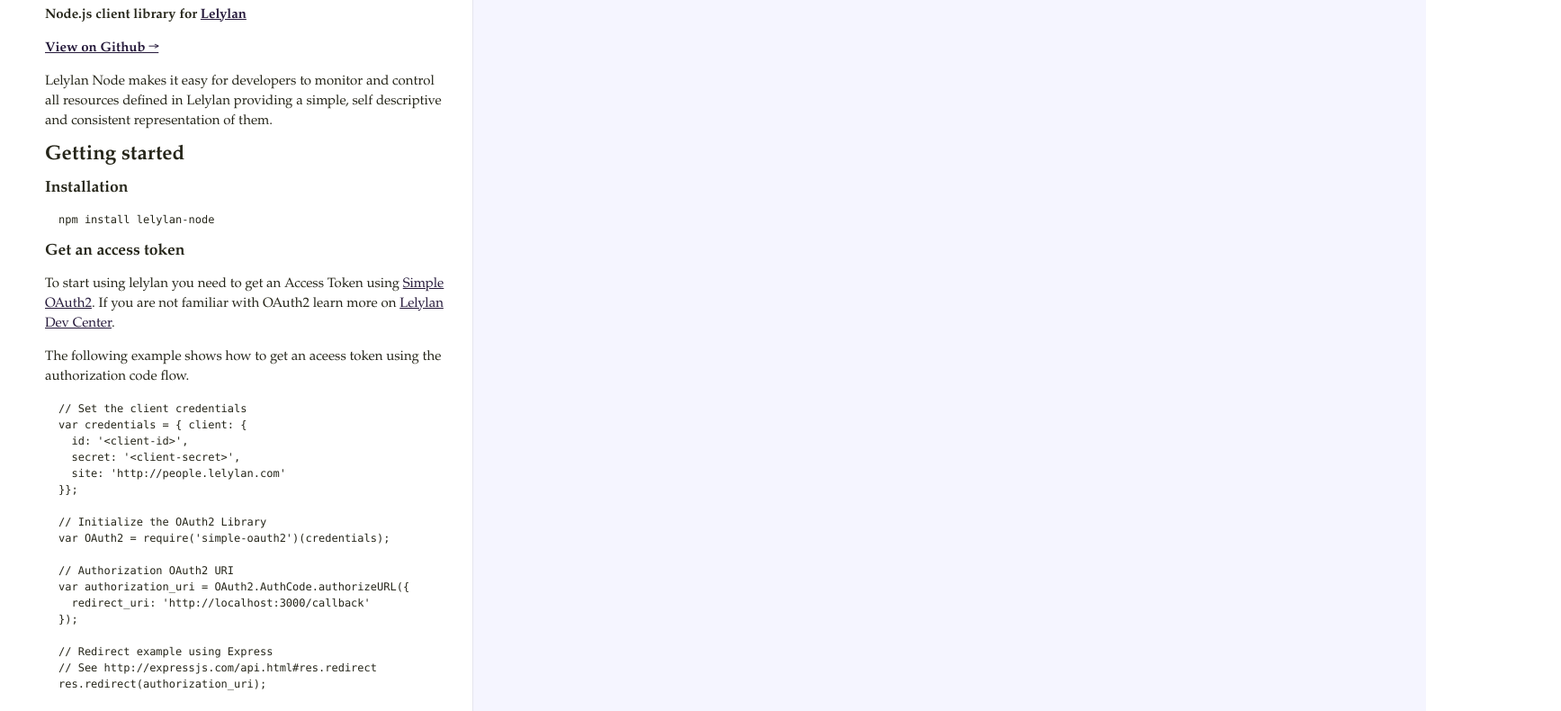
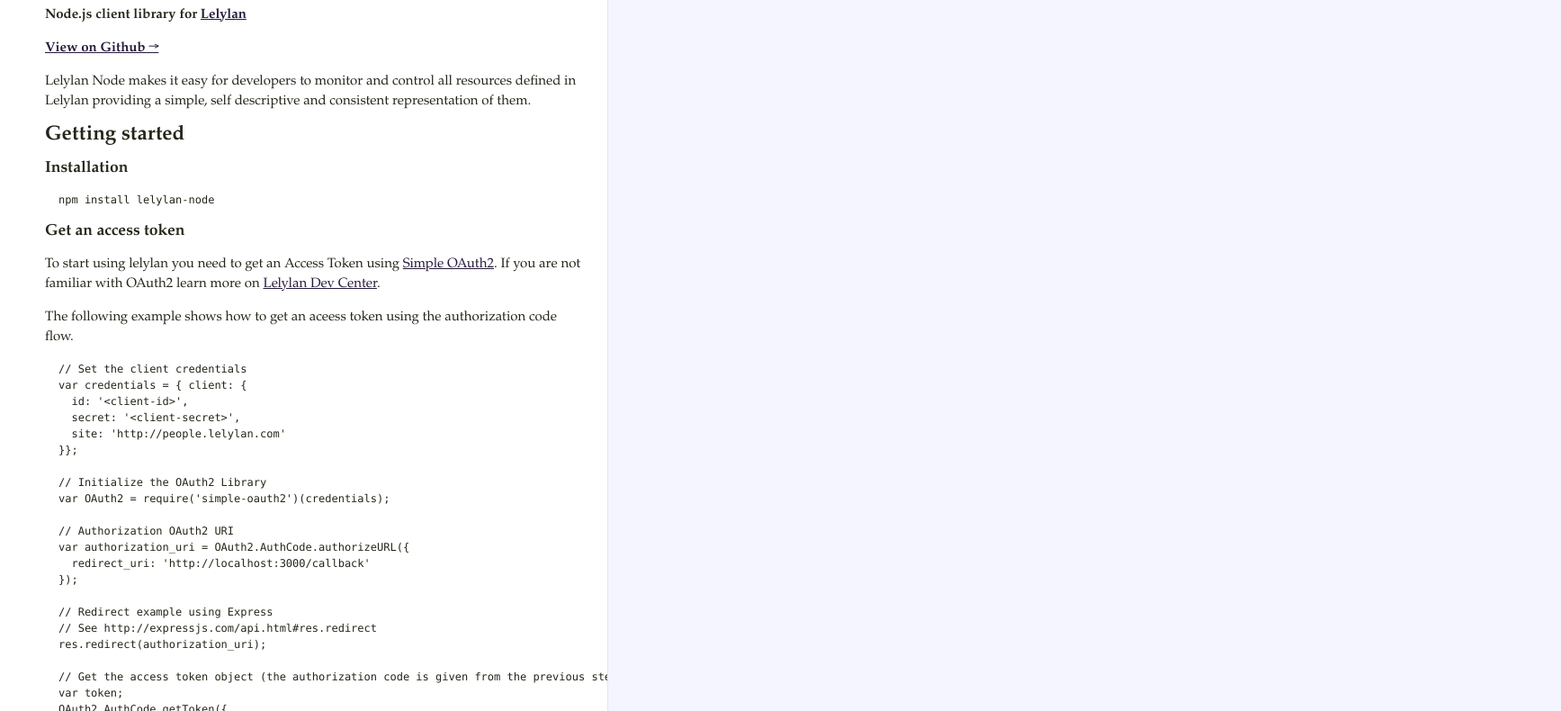
Before and after one commit to lelylan/lelylan-node, a plain HTML site: page index.html in a window 1280 px wide. Shown: the part 92-882 px from the top of the page at 90% size, 1735 px wide, since content can reach past the window. Drawn offline with Linux system fonts and the light colour scheme.

Commit message:
Updated css

```diff
--- a/docco.css
+++ b/docco.css
@@ -32,7 +32,7 @@
 }
 #background {
   position: fixed;
-  top: 0; left: 525px; right: 0; bottom: 0;
+  top: 0; left: 675px; right: 0; bottom: 0;
   background: #f5f5ff;
   border-left: 1px solid #e5e5ee;
   z-index: -1;
@@ -78,8 +78,8 @@
   outline: 0;
 }
   td.docs, th.docs {
-    max-width: 450px;
-    min-width: 450px;
+    max-width: 600px;
+    min-width: 600px;
     min-height: 5px;
     padding: 10px 25px 1px 50px;
     overflow-x: hidden;
```
